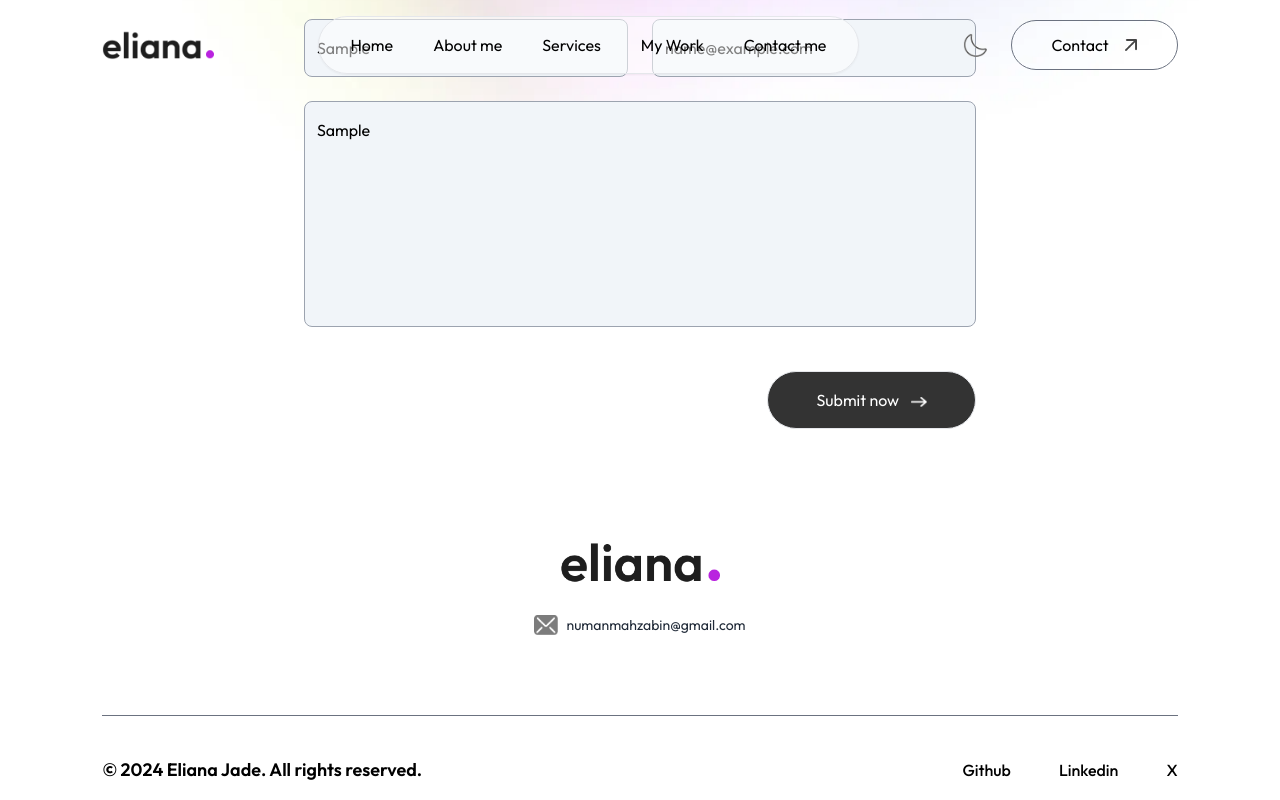
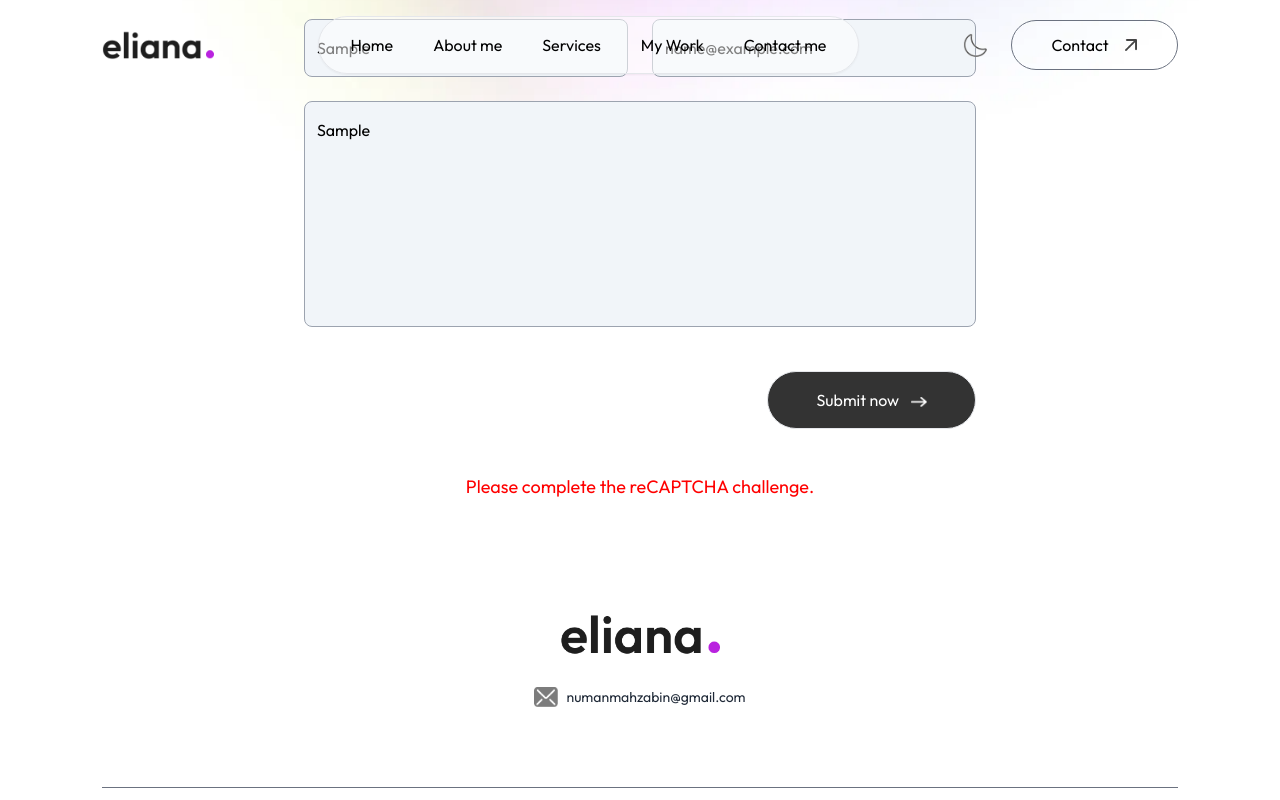
Before and after one commit to numanmahzabin/portfolio, a website: page index.html in a window 1280 px wide. Both pictures are taken after typing "Sample", "name@example.com", "Sample" into the empty fields and a click on the button "Submit now". Shown: the part 3114-3914 px from the top of the page. Drawn offline with Linux system fonts and the light colour scheme; a web font is replaced by a local one.

Commit message:
recaptcha challenge must

```diff
--- a/css/style.css
+++ b/css/style.css
@@ -9,3 +9,7 @@ body {
 /* h1,h2,h3,h4,h5,h6,p, nav a{
     font-family: "ovo";
 } */
+.error-message {
+  color: red;
+  display: none;
+}
--- a/index.html
+++ b/index.html
@@ -617,7 +617,7 @@
             </button>
           </div>
           <p
-            class="error-message mt-5 text-center text-lg text-red-600 hidden"
+            class="error-message mt-5 text-center text-lg text-red-600"
             id="recaptcha-error"
           >
             Please complete the reCAPTCHA challenge.
--- a/script.js
+++ b/script.js
@@ -67,7 +67,7 @@ function toggleTheme() {
 function validateRecaptcha() {
   var recaptchaResponse = document.getElementById("g-recaptcha-response").value;
   if (recaptchaResponse.length === 0) {
-    document.getElementById("recaptcha-error").classList.add("block");
+    document.getElementById("recaptcha-error").style.display = "block";
     return false;
   }
   return true;
@@ -75,8 +75,7 @@ function validateRecaptcha() {
 
 function recaptchaCallback(response) {
   document.getElementById("g-recaptcha-response").value = response;
-  document.getElementById("recaptcha-error").classList.remove("hidden");
-  // document.getElementById("recaptcha-error").style.display = "hidden";
+  document.getElementById("recaptcha-error").style.display = "none";
 }
 
 document
```
Also changed, not shown: css/main.css.
